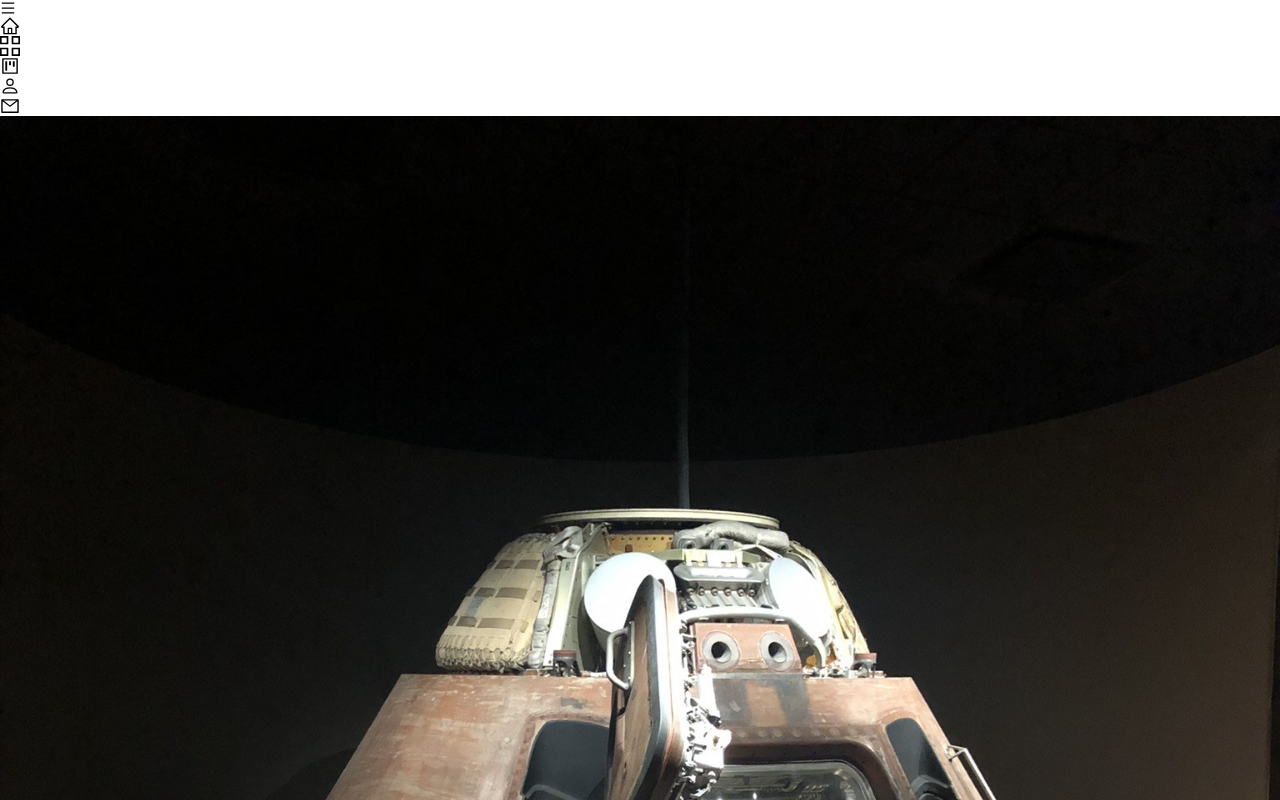
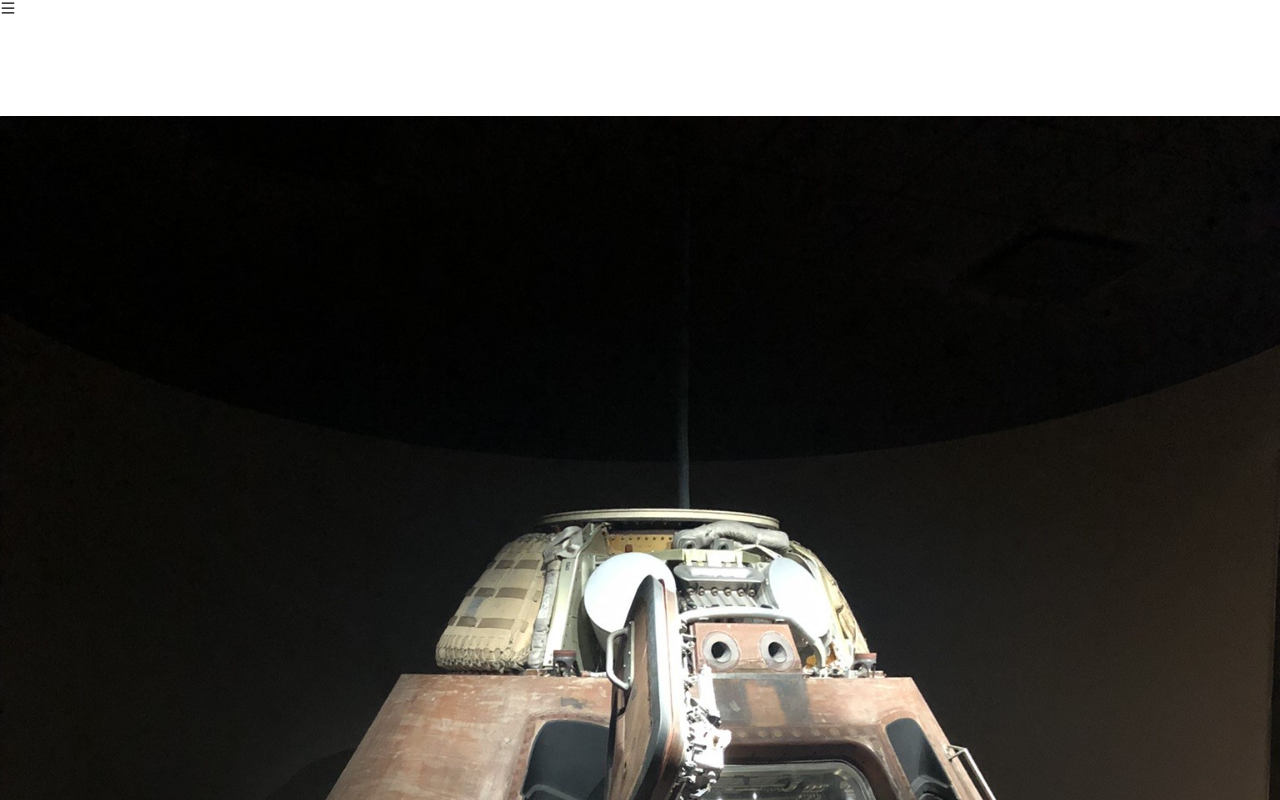
Before and after one commit to KutlualpTazefidan/portfolio-react-vite-tailwind-typescript, a React (Vite) app: page / in a window 1280 px wide. Shown: the top 800 px of the page. Built offline with nearby package versions, Linux system fonts and the light colour scheme.

Commit message:
change the color of the sidebar buttons and one icon

```diff
--- a/src/components/SideNavbar.tsx
+++ b/src/components/SideNavbar.tsx
@@ -1,7 +1,6 @@
 import React,{useState} from 'react'
-import {AiOutlineMenu,AiOutlineHome,AiOutlineProject, AiOutlineMail} from 'react-icons/ai'
+import {AiOutlineMenu,AiOutlineHome,AiOutlineProject, AiOutlineMail,AiOutlineAppstore} from 'react-icons/ai'
 import {BsPerson} from 'react-icons/bs'
-import {GrProjects} from 'react-icons/gr'
 
 export const SideNavbar = () => {
   const [navbarVisibility,setNavbarVisibility] = useState(false)
@@ -19,7 +18,7 @@ export const SideNavbar = () => {
               <span  className='pl-4'>Home</span>
             </a>
             <a href='#work' className='w-[75%] flex justify-center items-center rounded-full shadow-lg bg-gray-100 shadow-gray-400 m-2 p-4 cursor-pointer hover:scale-110 ease in duration-200'>
-              <GrProjects size={20} />
+              <AiOutlineAppstore size={20} color={'white'}/>
               <span  className='pl-4'>Work</span>
             </a>
             <a href='#projects' className='w-[75%] flex justify-center items-center rounded-full shadow-lg bg-gray-100 shadow-gray-400 m-2 p-4 cursor-pointer hover:scale-110 ease in duration-200'>
@@ -39,22 +38,22 @@ export const SideNavbar = () => {
           ''
         )
       }
-        <div className='md:block hidden fixed top-[25%] z-1'>
+        <div className='md:block hidden fixed top-[25%] z-[1]'>
           <div className='flex flex-col pl-5'>
-            <a href='#main' className='rounded-full shadow-lg bg-gray-100 shadow-gray-400 m-2 p-4 cursor-pointer hover:scale-110 ease in duration-200'>
-              <AiOutlineHome size={20} />
+            <a href='#main' className='rounded-full shadow-lg bg-black shadow-gray-400 m-2 p-4 cursor-pointer backdrop-filter backdrop-blur-lg bg-opacity-80 hover:scale-105 ease in duration-200 hover:bg-opacity-100'>
+              <AiOutlineHome size={20}  color={'white'} />
             </a>
-            <a href='#work' className='rounded-full shadow-lg bg-gray-100 shadow-gray-400 m-2 p-4 cursor-pointer hover:scale-110 ease in duration-200'>
-              <GrProjects size={20} />
+            <a href='#work' className='rounded-full shadow-lg bg-black shadow-gray-400 m-2 p-4 cursor-pointer backdrop-filter backdrop-blur-lg bg-opacity-80 hover:scale-105 ease in duration-200 hover:bg-opacity-100'>
+              <AiOutlineAppstore size={20} color={'white'}/>
             </a>
-            <a href='#projects' className='rounded-full shadow-lg bg-gray-100 shadow-gray-400 m-2 p-4 cursor-pointer hover:scale-110 ease in duration-200'>
-              <AiOutlineProject size={20} />
+            <a href='#projects' className='rounded-full shadow-lg bg-black shadow-gray-400 m-2 p-4 cursor-pointer backdrop-filter backdrop-blur-lg bg-opacity-80 hover:scale-105 ease in duration-200 hover:bg-opacity-100'>
+              <AiOutlineProject size={20} color={'white'} />
             </a>
-            <a href='#main' className='rounded-full shadow-lg bg-gray-100 shadow-gray-400 m-2 p-4 cursor-pointer hover:scale-110 ease in duration-200'>
-              <BsPerson size={20} />
+            <a href='#main' className='rounded-full shadow-lg bg-black shadow-gray-400 m-2 p-4 cursor-pointer backdrop-filter backdrop-blur-lg bg-opacity-80 hover:scale-105 ease in duration-200 hover:bg-opacity-100'>
+              <BsPerson size={20} color={'white'} />
             </a>
-            <a href='#contact' className='rounded-full shadow-lg bg-gray-100 shadow-gray-400 m-2 p-4 cursor-pointer hover:scale-110 ease in duration-200'>
-              <AiOutlineMail size={20} />
+            <a href='#contact' className='rounded-full shadow-lg bg-black shadow-gray-400 m-2 p-4 cursor-pointer backdrop-filter backdrop-blur-lg bg-opacity-80 hover:scale-105 ease in duration-200 hover:bg-opacity-100'>
+              <AiOutlineMail size={20} color={'white'} />
             </a>
           </div>
       </div>
```
